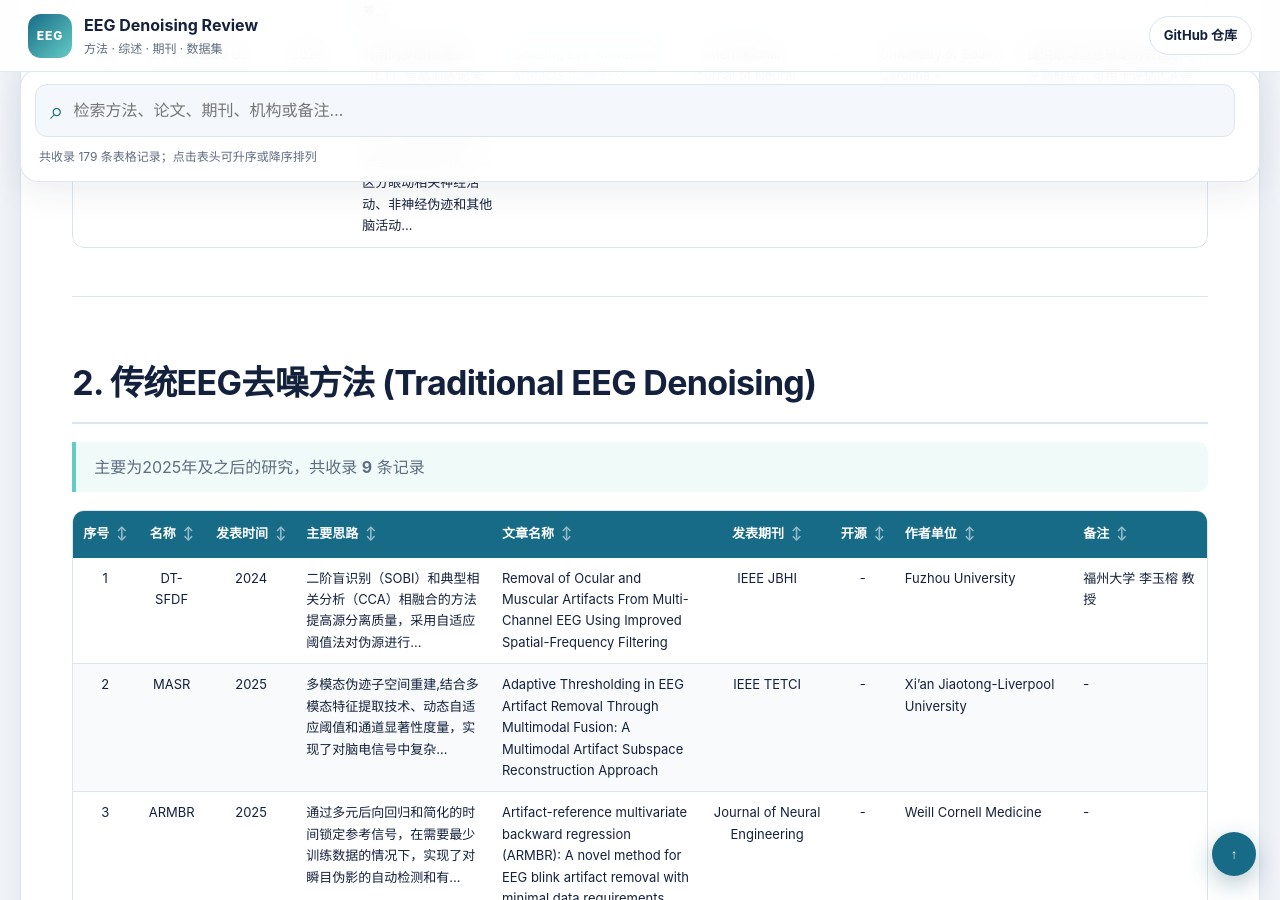
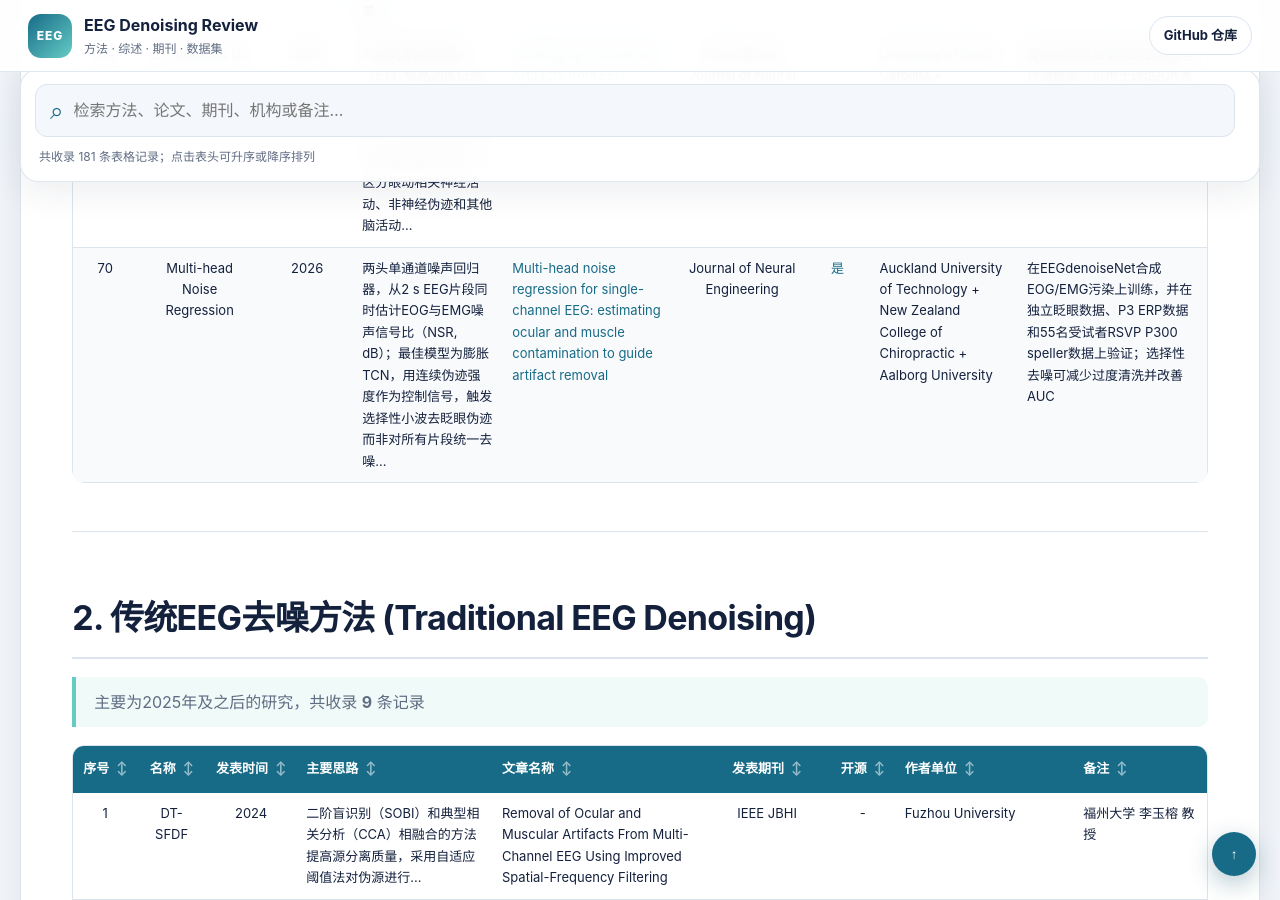
Before and after one commit to hanyilinn/EEG_Denoising_Review, a Jekyll site: the page built from docs/index.md, in a window 1280 px wide and 900 px high, scrolled down 11074 px. Built offline with Jekyll 4.4.1, drawn with Linux system fonts in a browser that asks for light colours; some of the changed text lies outside the part shown.

Commit message:
Add multi-head noise regression paper
Add the 2026 Journal of Neural Engineering multi-head noise regression paper to the deep learning EEG denoising table and downstream-task section.

```diff
--- a/docs/index.md
+++ b/docs/index.md
@@ -28,7 +28,7 @@
 
 ### 1.1 时间线总览
 
-> 共收录 **69** 条记录（截至2026年）
+> 共收录 **70** 条记录（截至2026年）
 
 | 年份 | 方法数量 |
 |:---:|:---:|
@@ -113,6 +113,7 @@
 | 67 | FARU-Net | 2026 | 频率感知残差U-Net，在潜在空间通过频率感知瓶颈模块（FBM）进行频谱重校准，并在跳跃连接中加入注意力门控，同时以时域和频域损失约束波形与频谱一致性... | [Dual-Domain Symmetry: A Frequency-Aware Residual U-Net for High-Fidelity EEG Artifact Removal](https://www.mdpi.com/2073-8994/18/6/988) | Symmetry | - | Chengdu University of Technology | 在EEGdenoiseNet上处理单通道EOG/EMG混合伪迹，并在PhysioNet运动想象数据上评估跨数据集频谱保持与下游分类 |
 | 68 | Ultra-Compact DSConv U-Net | 2026 | 固定网络结构、损失、数据划分和训练流程，仅扫描深度可分离卷积U-Net的通道宽度，以隔离模型容量影响；发现重构性能在约3K–6.5K参数后趋于饱和，并检验重构指标与下游BCI效用之间的偏差... | [How Much Capacity Does EEG Denoising Need? Ultra-Compact Networks reveal Benchmark Saturation and Metric-Utility Gap](https://arxiv.org/abs/2606.08594) | Arxiv | - | Indian Institute of Technology Mandi | 容量控制与评测研究，并非单纯追求SOTA；CSP+LDA下去噪反而降低运动想象分类性能，代码声明将在正式发表后公开 |
 | 69 | ET-informed DL | 2026 | 利用同步眼动追踪（ET）信息训练记录内深度学习模型，预测EEG中可由眼动解释的成分；同时结合真实头模型模拟眼动伪迹，以区分眼动相关神经活动、非神经伪迹和其他脑活动... | [Isolating Eye-Movement Artifacts from EEG Signals](https://www.worldscientific.com/doi/abs/10.1142/S0129065726500437) | International Journal of Neural Systems | - | University of South Carolina + University of Southern California | 提供眼动信息辅助的去混杂与评测框架，可用于评估ICA等伪迹隔离方法的敏感度和特异度 |
+| 70 | Multi-head Noise Regression | 2026 | 两头单通道噪声回归器，从2 s EEG片段同时估计EOG与EMG噪声信号比（NSR, dB）；最佳模型为膨胀TCN，用连续伪迹强度作为控制信号，触发选择性小波去眨眼伪迹而非对所有片段统一去噪... | [Multi-head noise regression for single-channel EEG: estimating ocular and muscle contamination to guide artifact removal](https://iopscience.iop.org/article/10.1088/1741-2552/ae541d) | Journal of Neural Engineering | [是](https://github.com/usmanqamarshaikh/EEG-Multi-Head-Noise-Regression) | Auckland University of Technology + New Zealand College of Chiropractic + Aalborg University | 在EEGdenoiseNet合成EOG/EMG污染上训练，并在独立眨眼数据、P3 ERP数据和55名受试者RSVP P300 speller数据上验证；选择性去噪可减少过度清洗并改善AUC |
 
 ---
 
@@ -162,6 +163,7 @@
 | 4 | TOED-GAN | 2024 | 任务导向，面向BCI实际场景，有自采数据集，模拟移动场景、故意加了更多噪声，基于GAN，生成器U-Net | Task-oriented EEG denoising generative adversarial network for enhancing SSVEP-BCI performance | JNE | 否 | National University of Defense Technology | 通讯作者胡德文院士 |
 | 5 | FDC-Net | 2025 | EEG去噪任务和多维情绪解码 | FDC-Net: Rethinking the association between EEG artifact removal and multi-dimensional affective computing | Arxiv | 是 | Beijing University of Technology | - |
 | 6 | TOL | 2026 | 通过盲源分离分解EEG成分，学习型选择器预测保留概率并加权重建；借助下游任务损失协同优化，仅需任务标签、无需干净参考。 | Task-Oriented Learning for Automatic EEG Denoising | IEEE TIM | 否 | 中国科学院自动化研究所 | - |
+| 7 | Multi-head Noise Regression | 2026 | 先估计单通道EOG/EMG污染强度，再只对高污染片段触发小波眨眼去噪；用于验证“选择性去噪”是否比统一去噪更能保护ERP和BCI解码性能 | [Multi-head noise regression for single-channel EEG: estimating ocular and muscle contamination to guide artifact removal](https://iopscience.iop.org/article/10.1088/1741-2552/ae541d) | JNE | [是](https://github.com/usmanqamarshaikh/EEG-Multi-Head-Noise-Regression) | Auckland University of Technology + New Zealand College of Chiropractic + Aalborg University | 在P3 ERP和RSVP P300 speller任务中，统一去噪会削弱显著ERP通道或降低解码，TCN门控的选择性去噪在较少处理片段的同时改善AUC |
 
 ---
 
```
Also changed, not shown: other parts of docs/index.md (+2 -2 lines).
